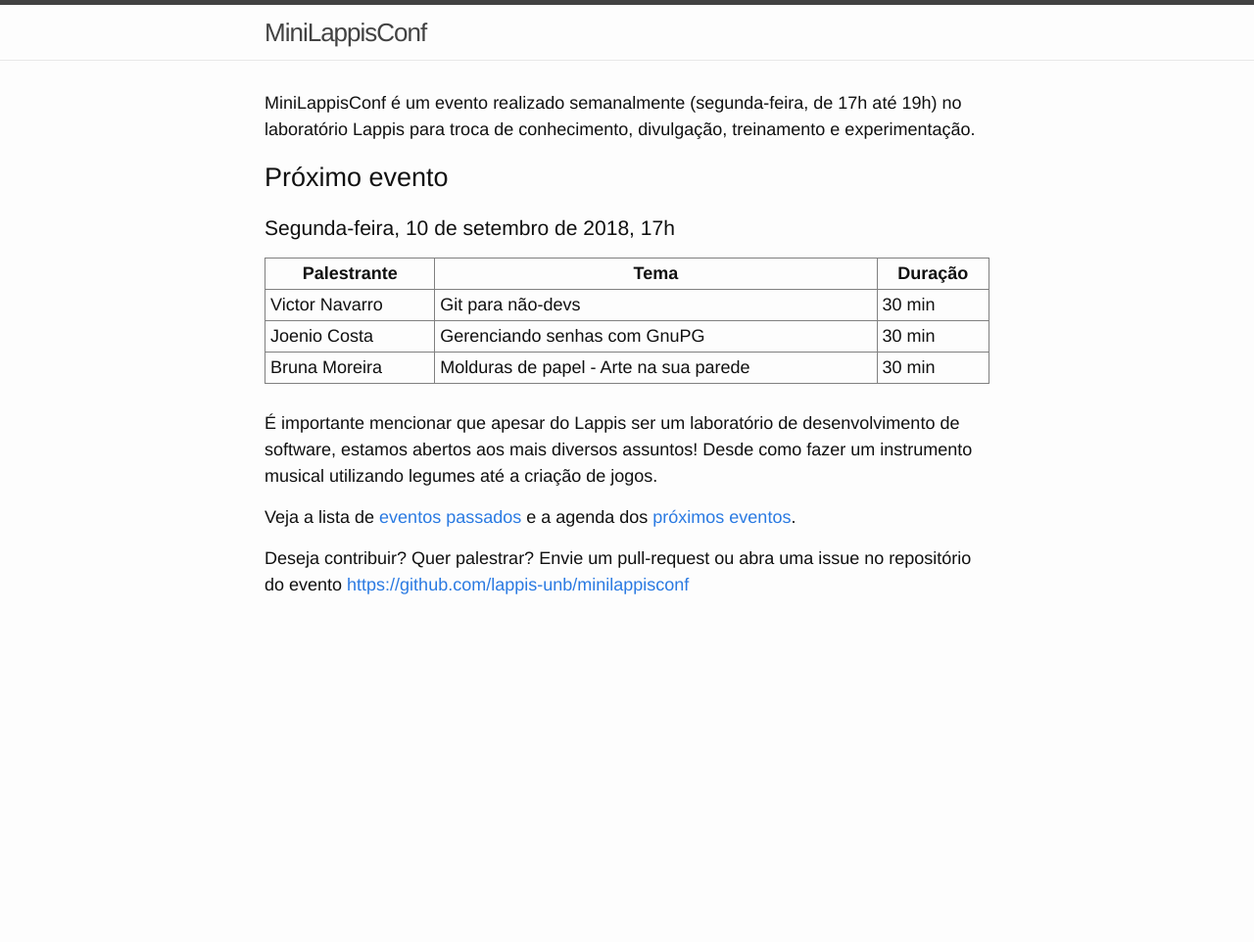
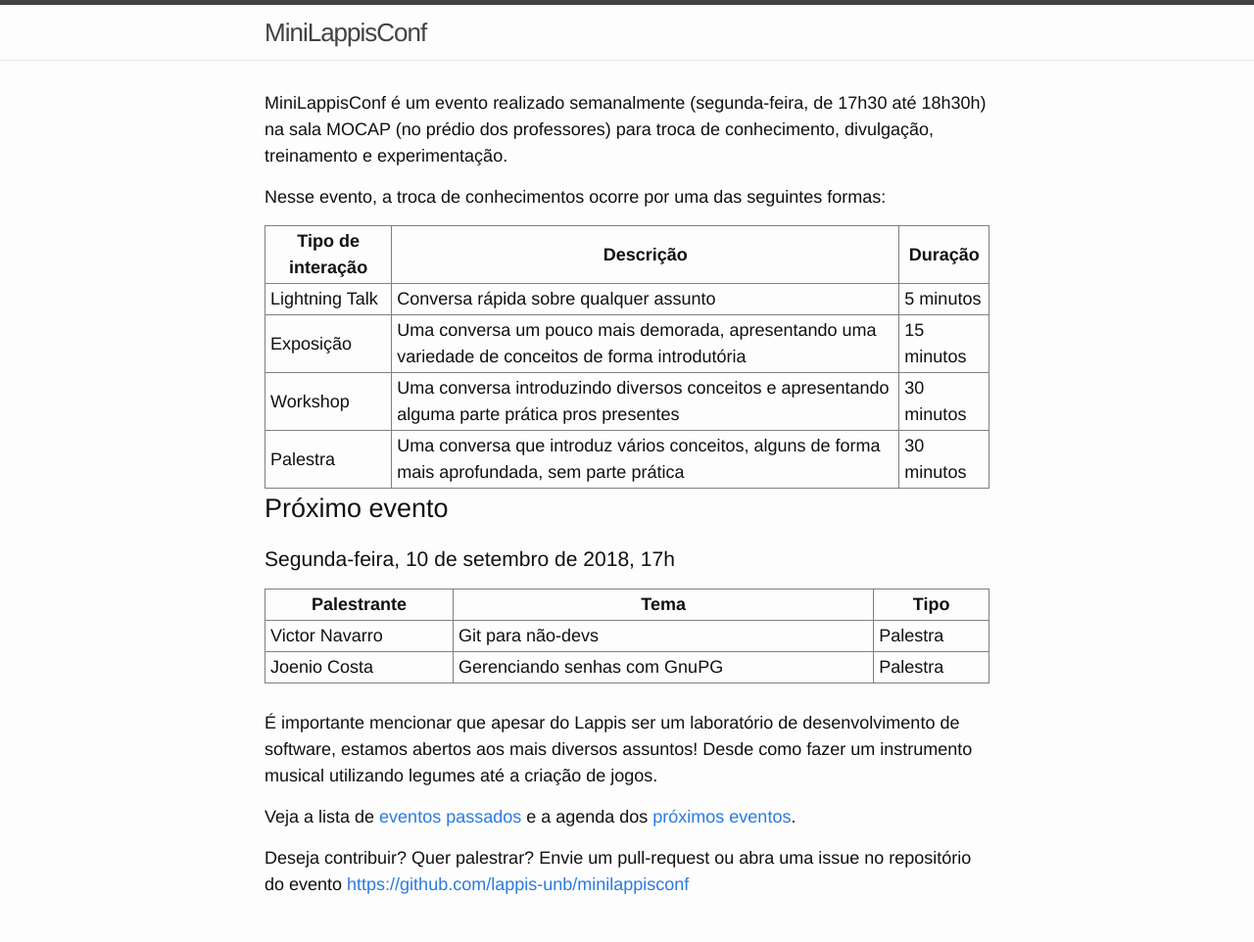
Before and after one commit to lappis-unb/MiniLappisConf, a Jekyll site: the page built from index.md, in a window 1280 px wide. Shown: the whole page at 98% size. Built offline with Jekyll 4.4.1, drawn with Linux system fonts in a browser that asks for light colours; before the commit the page ends 900 px from its top, so only the background shows below that.

Commit message:
Atualizando com as decisões da reunião do dia 11/09

```diff
--- a/index.md
+++ b/index.md
@@ -2,19 +2,27 @@
 layout: default
 ---
 
-MiniLappisConf é um evento realizado semanalmente (segunda-feira, de 17h até
-19h) no laboratório Lappis para troca de conhecimento, divulgação, treinamento
+MiniLappisConf é um evento realizado semanalmente (segunda-feira, de 17h30 até
+18h30h) na sala MOCAP (no prédio dos professores) para troca de conhecimento, divulgação, treinamento
 e experimentação.
+
+Nesse evento, a troca de conhecimentos ocorre por uma das seguintes formas:
+
+| Tipo de interação | Descrição | Duração |
+| ----------------- | --------- | ------- |
+|  Lightning Talk   | Conversa rápida sobre qualquer assunto | 5 minutos |
+|  Exposição        | Uma conversa um pouco mais demorada, apresentando uma variedade de conceitos de forma introdutória | 15 minutos |
+| Workshop | Uma conversa introduzindo diversos conceitos e apresentando alguma parte prática pros presentes | 30 minutos |
+| Palestra | Uma conversa que introduz vários conceitos, alguns de forma mais aprofundada, sem parte prática | 30 minutos |
 
 ## Próximo evento
 
 ### Segunda-feira, 10 de setembro de 2018, 17h
 
-| Palestrante        | Tema                                     | Duração |
-| ------------------ | ---------------------------------------- | ------- |
-| Victor Navarro     | Git para não-devs                        | 30 min  |
-| Joenio Costa       | Gerenciando senhas com GnuPG             | 30 min  |
-| Bruna Moreira      | Molduras de papel - Arte na sua parede   | 30 min  |
+| Palestrante        | Tema                                     |    Tipo   |
+| ------------------ | ---------------------------------------- | -------   |
+| Victor Navarro     | Git para não-devs                        | Palestra  |
+| Joenio Costa       | Gerenciando senhas com GnuPG             | Palestra  |
 
 <br/>
 É importante mencionar que apesar do Lappis ser um laboratório de
```
